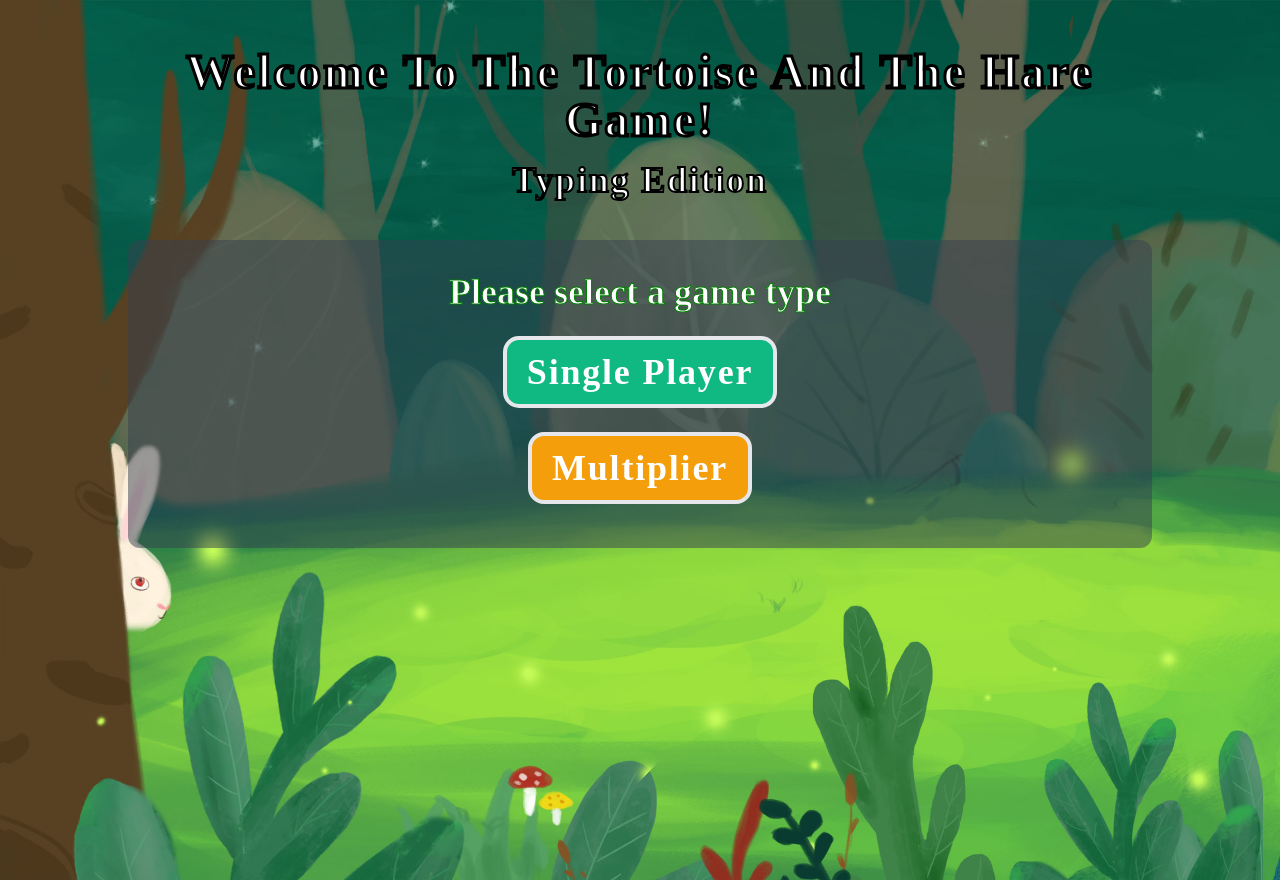
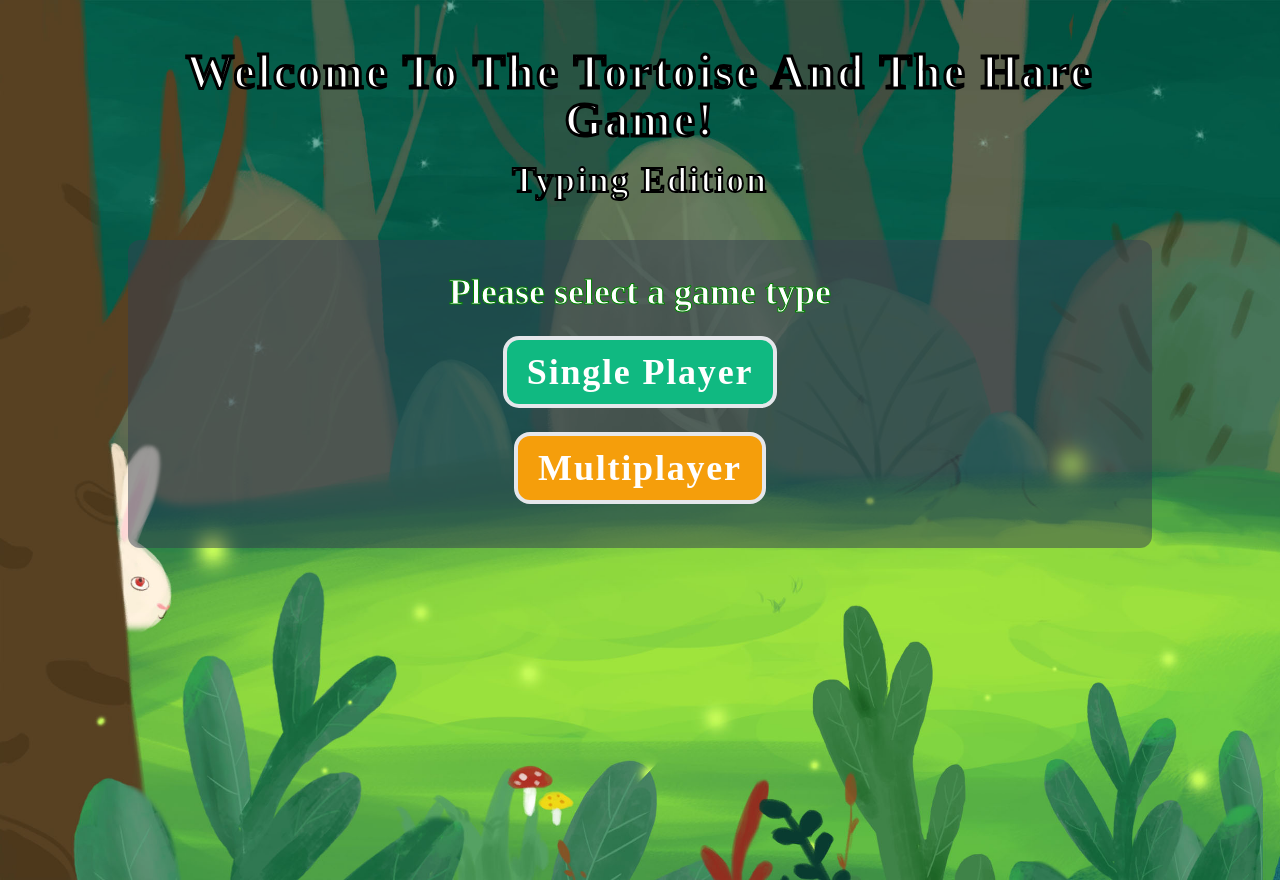
Before and after one commit to XaFaK-01/the-tortoise-and-the-hare-typing-game, a Next.js app: page / in a window 1280 px wide. Built offline with nearby package versions, Linux system fonts and the light colour scheme; what random-words would draw is missing.

Commit message:
fixed type for multiplayer

```diff
--- a/components/chooseGameType.jsx
+++ b/components/chooseGameType.jsx
@@ -29,7 +29,7 @@ const ChooseGameType = () => {
         <Button
           mainColor="bg-yellow-500"
           hoverColor="bg-yellow-700"
-          text="Multiplier"
+          text="Multiplayer"
           function_callback={() => dispatch(setGameType("multiplayer"))}
         />
       </div>
```
